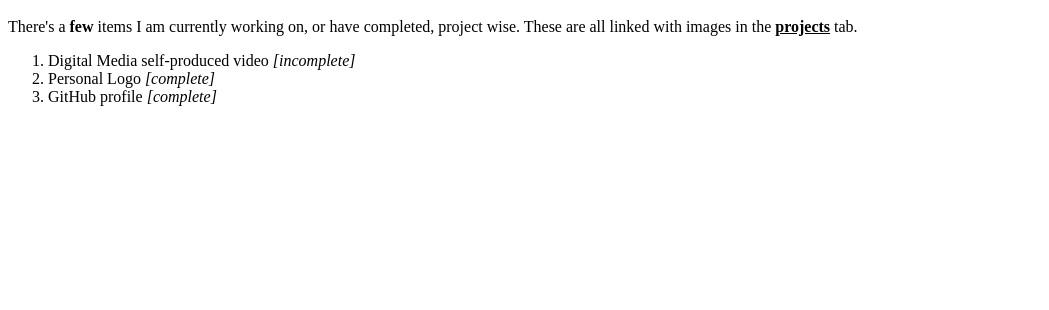
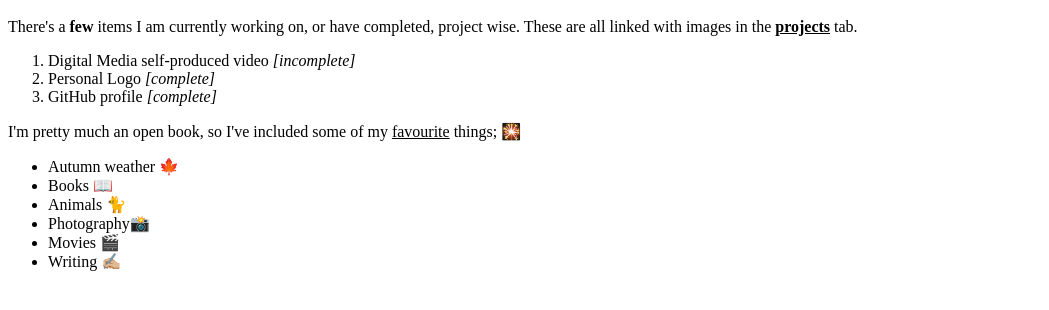
Before and after one commit to DMAlexandra08/Alexandra-Version-Control, a plain HTML site: page index.html in a window 1280 px wide. Shown: the part 218-528 px from the top of the page, without its empty margins (0-1049 px from the left). Drawn offline with Linux system fonts and the light colour scheme.

Commit message:
Added:
Things I like, using an <ul>, emojis and inline elements.

```diff
--- a/index.html
+++ b/index.html
@@ -34,6 +34,17 @@
         <li>Personal Logo <i>[complete]</i></li>
         <li>GitHub profile <i>[complete]</i></li>
     </ol>
+    <p>I'm pretty much an open book, so I've included some of
+        my <u>favourite</u> things; 🎇
+    </p>
+    <ul>
+        <li>Autumn weather 🍁</li>
+        <li>Books 📖</li>
+        <li>Animals 🐈 </li>
+        <li>Photography📸</li>
+        <li>Movies 🎬</li>
+        <li>Writing ✍🏼</li>
+    </ul>
 
 </body>
 </html>
```
